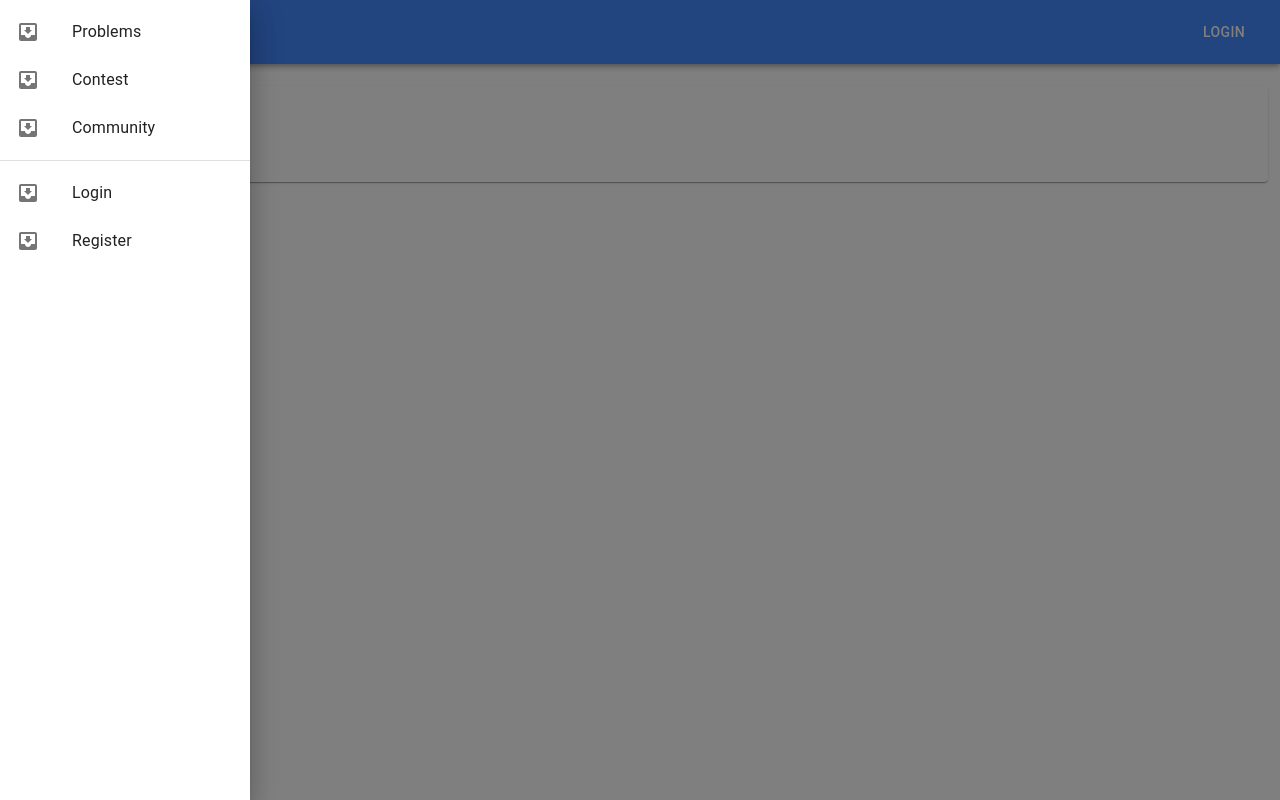
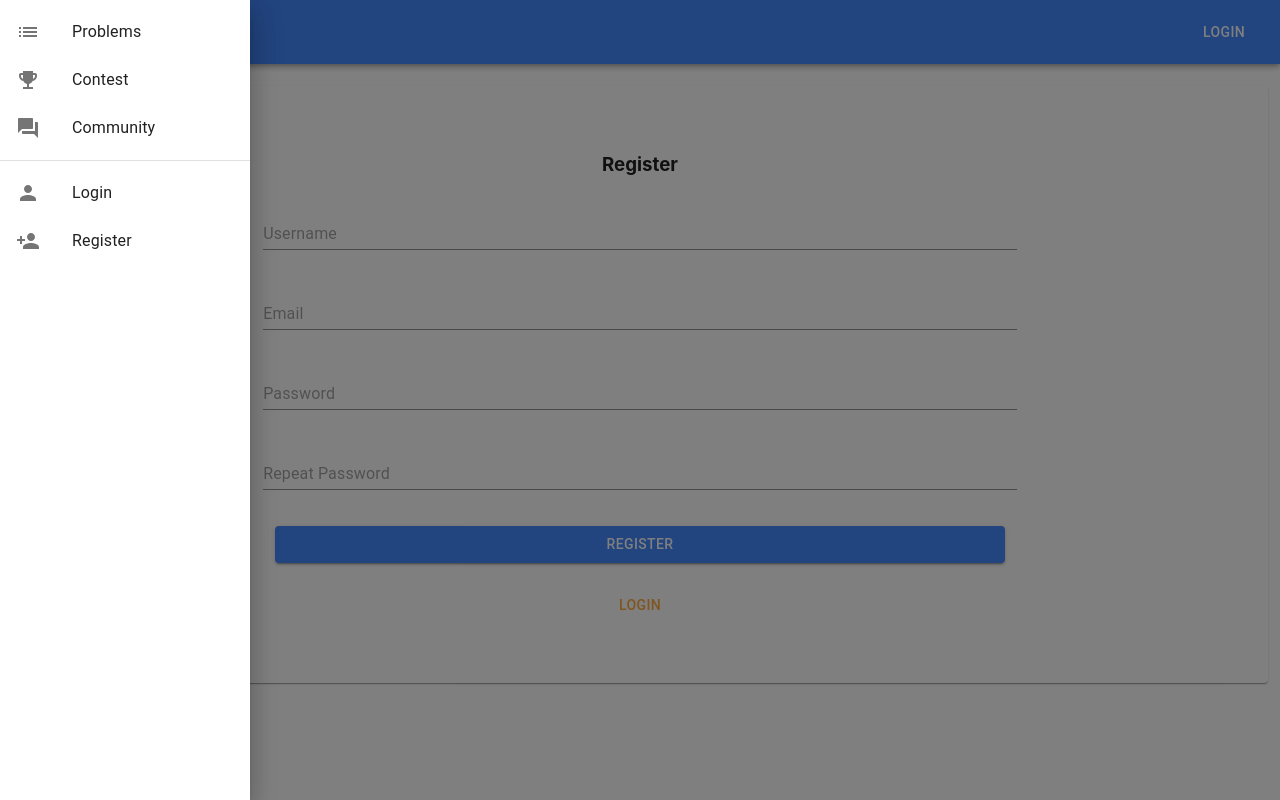
Before and after one commit to Rabbit-OJ/Rabbit-OJ-Dashboard-v2, a React (Create React App) app: page /user/register in a window 1280 px wide. Both pictures are taken after a click on the button "menu". Built offline with nearby package versions, Linux system fonts and the light colour scheme.

Commit message:
feat: register & icon

```diff
--- a/src/App.tsx
+++ b/src/App.tsx
@@ -8,7 +8,7 @@ import { BrowserRouter as Router, Route, Switch } from "react-router-dom";
 import blue from "@material-ui/core/colors/blue";
 import orange from "@material-ui/core/colors/orange";
 import "./App.css";
-import User from "./components/User";
+import User from "./views/User";
 
 const theme = createMuiTheme({
   palette: {
--- a/src/components/Bar/index.tsx
+++ b/src/components/Bar/index.tsx
@@ -11,9 +11,18 @@ import Toolbar from "@material-ui/core/Toolbar";
 import Typography from "@material-ui/core/Typography";
 import Button from "@material-ui/core/Button";
 import IconButton from "@material-ui/core/IconButton";
+import Drawer from "@material-ui/core/Drawer";
+
 import MenuIcon from "@material-ui/icons/Menu";
-import Drawer from "@material-ui/core/Drawer";
+import PersonAddIcon from '@material-ui/icons/PersonAdd';
+import PersonIcon from '@material-ui/icons/Person';
+import ListIcon from '@material-ui/icons/List';
+import ForumIcon from '@material-ui/icons/Forum';
+import EmojiEventsIcon from '@material-ui/icons/EmojiEvents';
+
 import makeStyles from "@material-ui/core/styles/makeStyles";
+
+import { useHistory } from "react-router";
 
 const useStyles = makeStyles((theme) => ({
   root: {
@@ -49,6 +58,8 @@ const Bar = () => {
     setNavigationOpenState(open);
   };
   const NavigationList = () => {
+    const history = useHistory();
+
     return (
       <div
         className={classes.list}
@@ -57,36 +68,36 @@ const Bar = () => {
         onKeyDown={toggleDrawer(false)}
       >
         <List>
-          <ListItem button>
+          <ListItem button onClick={() => history.push("/list/1")}>
             <ListItemIcon>
-              <InboxIcon />
+              <ListIcon />
             </ListItemIcon>
             <ListItemText primary="Problems" />
           </ListItem>
-          <ListItem button>
+          <ListItem button onClick={() => history.push("/contest/list/1")}>
             <ListItemIcon>
-              <InboxIcon />
+              <EmojiEventsIcon />
             </ListItemIcon>
             <ListItemText primary="Contest" />
           </ListItem>
           <ListItem button>
             <ListItemIcon>
-              <InboxIcon />
+              <ForumIcon />
             </ListItemIcon>
             <ListItemText primary="Community" />
           </ListItem>
         </List>
         <Divider />
         <List>
-          <ListItem button>
+          <ListItem button onClick={() => history.push("/user/login")}>
             <ListItemIcon>
-              <InboxIcon />
+              <PersonIcon />
             </ListItemIcon>
             <ListItemText primary="Login" />
           </ListItem>
-          <ListItem button>
+          <ListItem button onClick={() => history.push("/user/register")}>
             <ListItemIcon>
-              <InboxIcon />
+              <PersonAddIcon />
             </ListItemIcon>
             <ListItemText primary="Register" />
           </ListItem>
--- a/src/components/User/Register.tsx
+++ /dev/null
@@ -1,7 +0,0 @@
-import React from "react";
-
-const UserRegister = () => {
-  return <></>;
-}
-
-export default UserRegister;
--- a/src/components/User/Login.tsx
+++ b/src/views/User/Login.tsx
@@ -1,13 +1,15 @@
 import React from "react";
 import TextField from "@material-ui/core/TextField";
-import { createStyles, makeStyles, Theme } from "@material-ui/core/styles";
+import { createStyles, makeStyles } from "@material-ui/core/styles";
 import Button from "@material-ui/core/Button";
+import { useHistory } from "react-router";
 
 const useStyles = makeStyles(() =>
   createStyles({
     btnContainer: {
       display: "flex",
       justifyContent: "center",
+      flexFlow: "column"
     },
     btnMargin: {
       margin: "12px",
@@ -25,9 +27,12 @@ const useStyles = makeStyles(() =>
 
 const UserLogin = () => {
   const classes = useStyles();
+  const history = useHistory();
 
   const handleLogin = () => {};
-  const handleRegister = () => {};
+  const handleRegister = () => {
+    history.push('/user/register');
+  };
 
   return (
     <form>
@@ -54,7 +59,6 @@ const UserLogin = () => {
           Login
         </Button>
         <Button
-          variant="contained"
           className={classes.btnMargin}
           id="register"
           color="secondary"
--- /dev/null
+++ b/src/views/User/Register.tsx
@@ -0,0 +1,86 @@
+import React from "react";
+
+import TextField from "@material-ui/core/TextField";
+import { createStyles, makeStyles } from "@material-ui/core/styles";
+import Button from "@material-ui/core/Button";
+import { useHistory } from "react-router";
+
+const useStyles = makeStyles(() =>
+  createStyles({
+    btnContainer: {
+      display: "flex",
+      justifyContent: "center",
+      flexFlow: "column",
+    },
+    btnMargin: {
+      margin: "12px",
+    },
+    fullWidth: {
+      width: "100%",
+      margin: "24px 0",
+    },
+    inputTitle: {
+      textAlign: "center",
+      userSelect: "none",
+    },
+  })
+);
+
+const UserRegister = () => {
+  const classes = useStyles();
+  const history = useHistory();
+
+  const handleLogin = () => {
+    history.push('/user/login');
+  };
+  const handleRegister = () => {};
+
+  return (
+    <form>
+      <h3 className={classes.inputTitle}>Register</h3>
+      <TextField
+        className={classes.fullWidth}
+        placeholder="Username"
+        name="username"
+      />
+      <TextField
+        className={classes.fullWidth}
+        placeholder="Email"
+        name="mail"
+      />
+      <TextField
+        className={classes.fullWidth}
+        placeholder="Password"
+        type="password"
+        name="password"
+      />
+      <TextField
+        className={classes.fullWidth}
+        placeholder="Repeat Password"
+        type="password"
+        name="password_repeat"
+      />
+      <div className={classes.btnContainer}>
+        <Button
+          variant="contained"
+          className={classes.btnMargin}
+          id="register"
+          color="primary"
+          onClick={handleRegister}
+        >
+          Register
+        </Button>
+        <Button
+          className={classes.btnMargin}
+          id="login"
+          color="secondary"
+          onClick={handleLogin}
+        >
+          Login
+        </Button>
+      </div>
+    </form>
+  );
+};
+
+export default UserRegister;
--- a/src/components/User/index.tsx
+++ b/src/views/User/index.tsx
@@ -2,7 +2,7 @@ import React from "react";
 
 import UserLogin from "./Login";
 import UserRegister from "./Register";
-import { createStyles, makeStyles, Theme } from "@material-ui/core/styles";
+import { createStyles, makeStyles } from "@material-ui/core/styles";
 
 import { Route, Switch, Redirect } from "react-router-dom";
 import Paper from "@material-ui/core/Paper";
```
